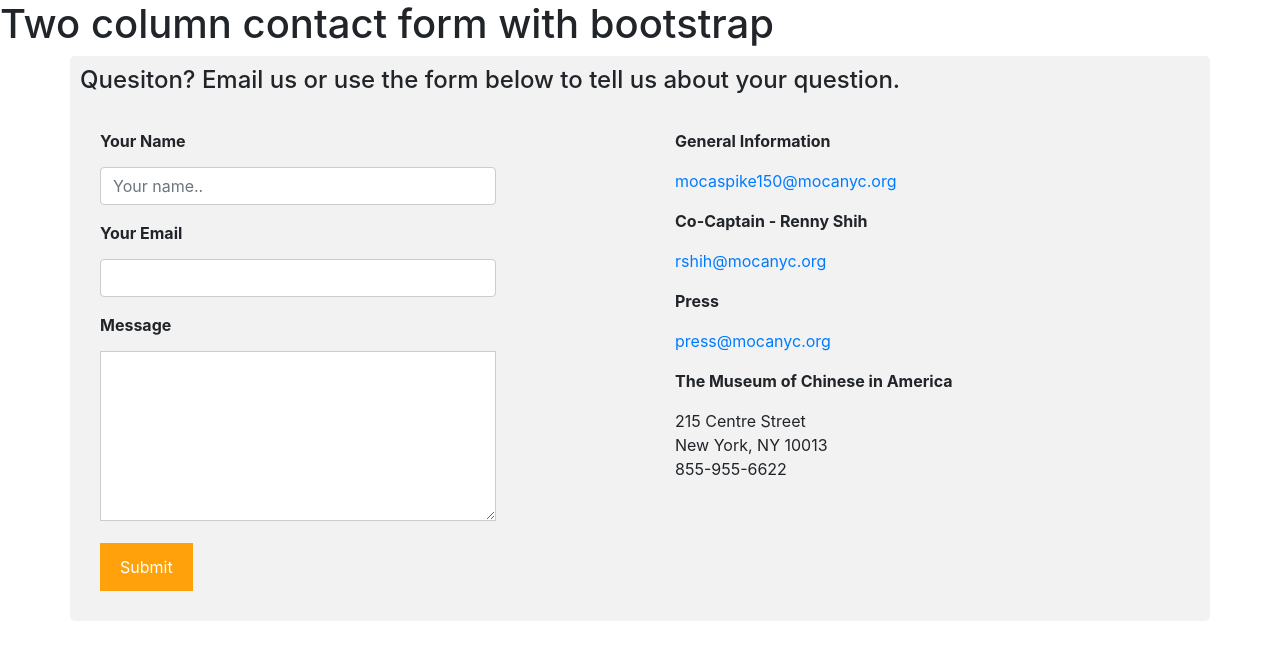
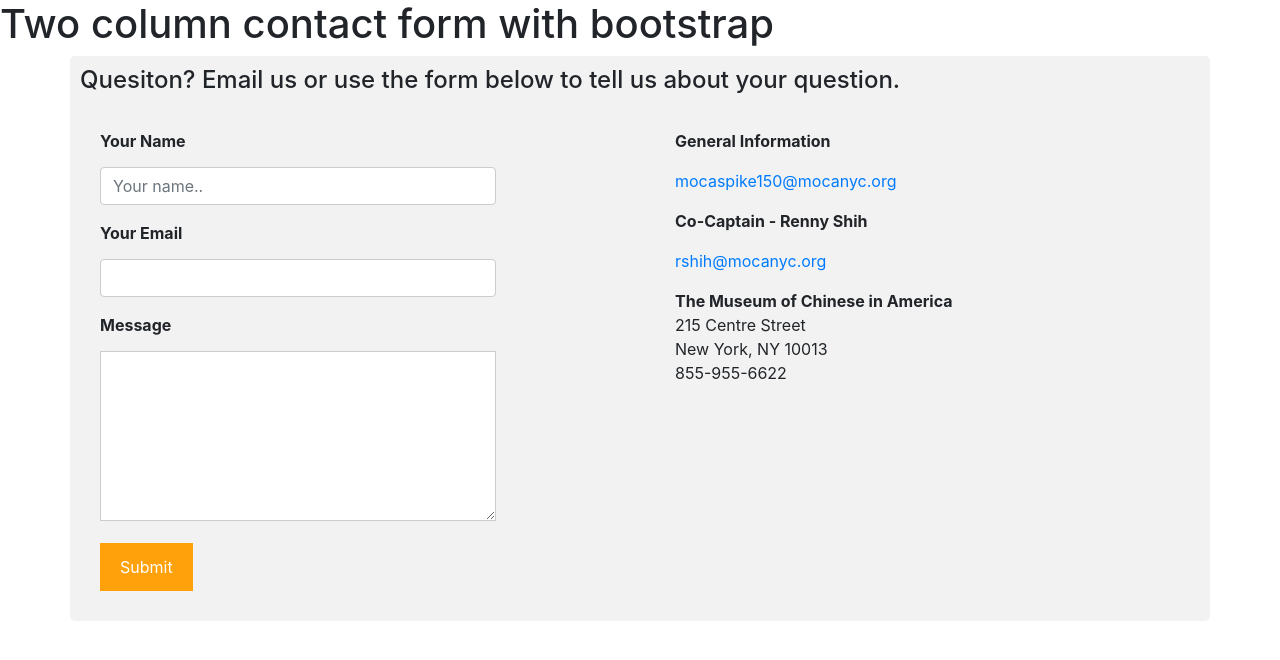
Before and after one commit to mocaspike150/Front-End-Coding, a Jekyll site: the page built from html/contact_us/two-column-contact-form-with-bootstrap.md, in a window 1280 px wide. Shown: the top 660 px of the page. Built offline with Jekyll 4.4.1, drawn with Linux system fonts in a browser that asks for light colours.

Commit message:
Update two-column-contact-form-with-bootstrap.html

```diff
--- a/_includes/two-column-contact-form-with-bootstrap.html
+++ b/_includes/two-column-contact-form-with-bootstrap.html
@@ -92,12 +92,8 @@ input[type=submit]:hover {
 
 				  <p><b>Co-Captain - Renny Shih</b></p>
 				  <p><a href="mailto:rshih@mocanyc.org">rshih@mocanyc.org</a></p>
-
-				   <p><b>Press</b></p>
-				   <p><a href="mailto:press@mocanyc.org">press@mocanyc.org</a></p>
 				   <p></p>
-
-				   <p><b>The Museum of Chinese in America</b></p>
+				   <b>The Museum of Chinese in America</b><br/>
 				   215 Centre Street <br/>
 				   New York, NY 10013 <br/>
 				   855-955-6622<br/>
```
